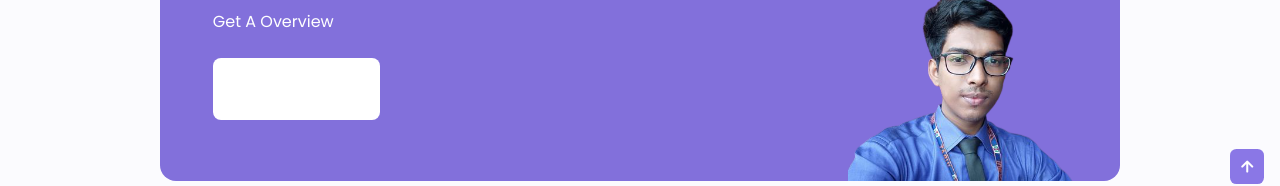
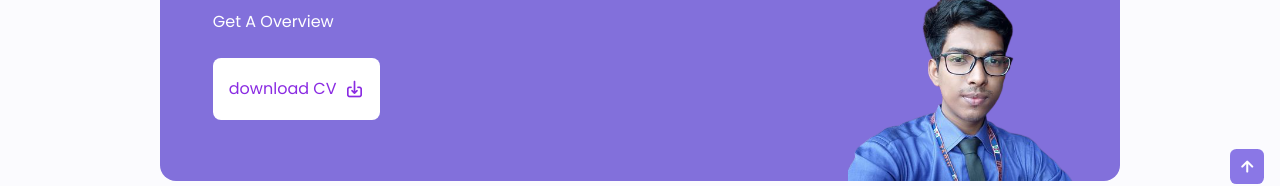
Before and after one commit to mehedi-66/portfolio, a plain HTML site: page index.html in a window 1280 px wide. Shown: the part 776-962 px from the top of the page. Drawn offline with nearby package versions, Linux system fonts and the light colour scheme; a script that the page names is missing.

Commit message:
Add some part

```diff
--- a/index.html
+++ b/index.html
@@ -145,7 +145,7 @@
                     </a> -->
 
                     <div class="about_buttons">
-                        <a download="" href="../Md_Mehedi_Hasan_Resume.pdf" class="button button-flex" style="background: white">
+                        <a download="" href="../Md_Mehedi_Hasan_Resume.pdf" class="button button-flex" style="background: white; color:blueviolet">
                             download CV <i class="uil uil-download-alt button_icon"></i>
                         </a>
                     </div>
```
